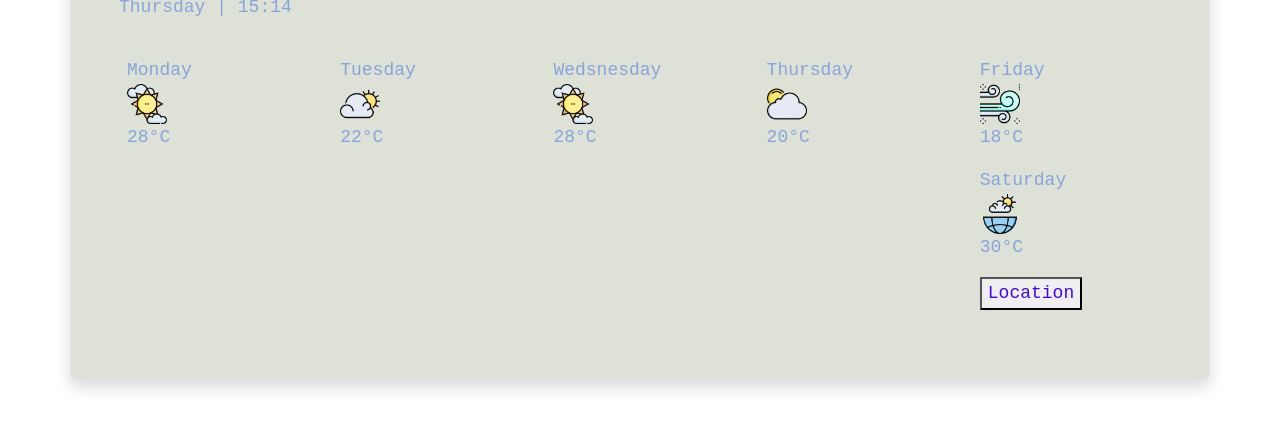
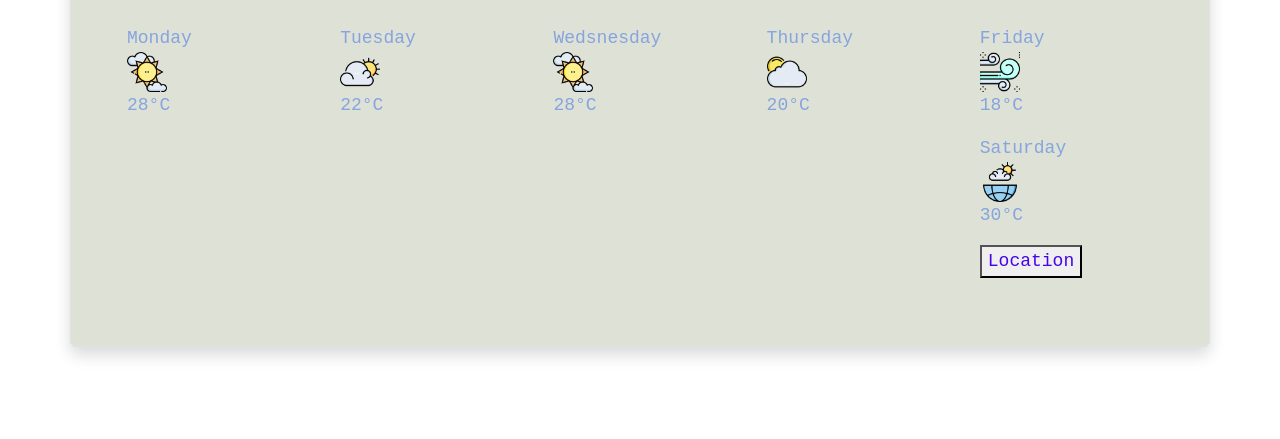
Before and after one commit to SANDSGP18/Repositoryweek7, a website built with Parcel: page index.html in a window 1280 px wide. Shown: the part 406-845 px from the top of the page. After the commit the page ends 813 px from the top, so only its background shows below. Built offline with nearby package versions, Linux system fonts and the light colour scheme; a web font is replaced by a local one.

Commit message:
tamaño de container

```diff
--- a/index.html
+++ b/index.html
@@ -33,7 +33,7 @@
 
 <body>
 
-    <div class="container border p-5 mt-5 rounded shadow">
+    <div class="container border p-5 mt-3 rounded shadow">
 
       <form id="searchForm">
         <input type="text" placeholder="Search for a city" autocomplete="off" autofocus="on" class="search-bar"
```
Also changed, not shown: dist/index.html, 1 other file.
